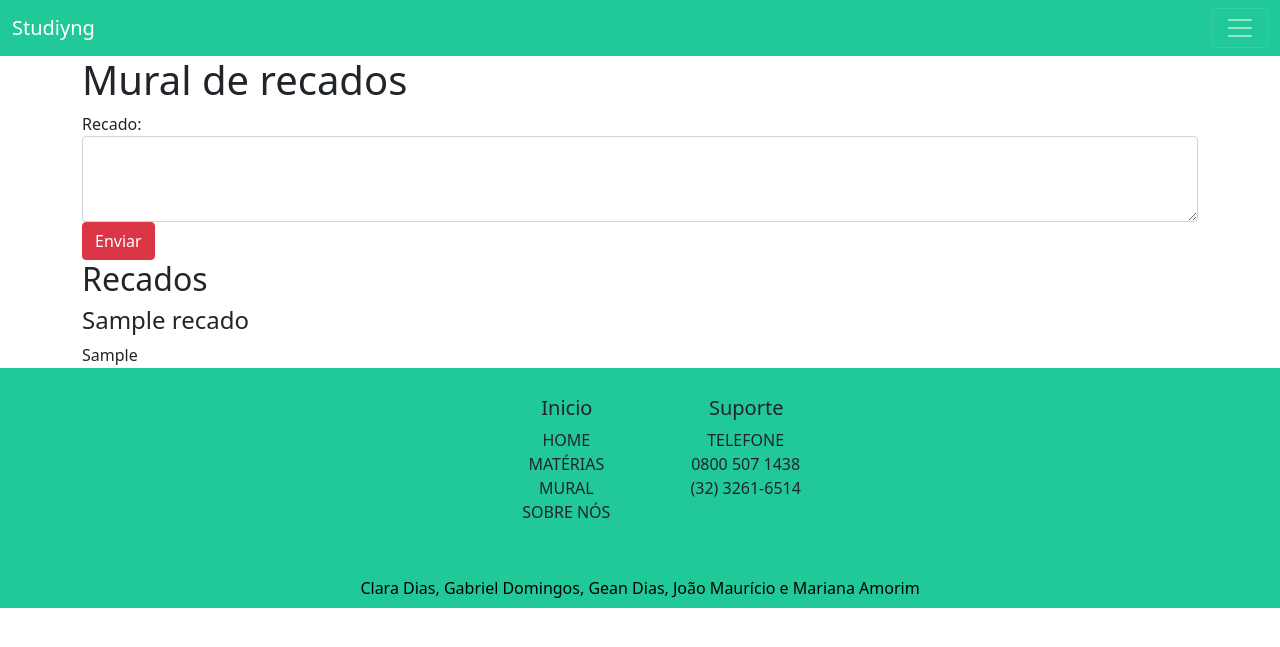
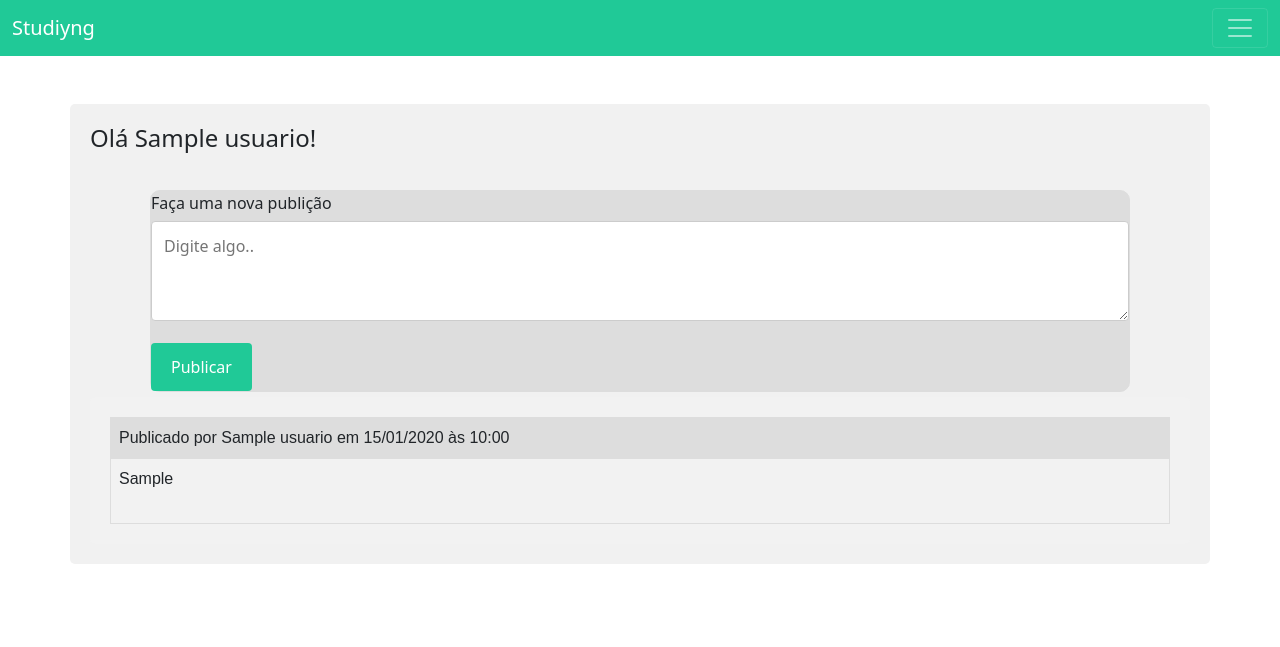
Before and after one commit to 03GB/Plataforma-de-ensino, a PHP site: page /visao/mural.php in a window 1280 px wide. Shown: the top 647 px of the page. Run offline with PHP 8.4, Linux system fonts and the light colour scheme; the visitor is signed in with stand-in values (Sample User, id 1); tables that the repository leaves empty or names only in its code hold one stand-in row (values such as "Sample post").

Commit message:
Versão 6 - Mural de postagens desenvolvido.

```diff
--- /dev/null
+++ b/css/estilo_mural.css
@@ -0,0 +1,215 @@
+input[type=text], textarea {
+    width: 100%;
+    padding: 12px;
+    border: 1px solid #ccc;
+    border-radius: 4px;
+    box-sizing: border-box;
+    margin-top: 6px;
+    margin-bottom: 16px;
+    resize: vertical;
+}
+
+input[type=submit] {
+    background-color: #20c997;
+    color: white;
+    padding: 12px 20px;
+    border: none;
+    border-radius: 4px;
+    cursor: pointer;
+}
+
+input[type=submit]:hover {
+    background-color: #FA8072;
+}
+
+.container {
+    border-radius: 5px;
+    background-color: #f2f2f2;
+    padding: 20px;
+}
+
+table {
+	background-color: #dddddd;
+    font-family: arial, sans-serif;
+    border-collapse: collapse;
+    width: 100%;
+}
+
+td, th {
+    border: 1px solid #dddddd;
+    text-align: left;
+    padding: 8px;
+}
+
+tr:nth-child(even) {
+    background-color: #f2f2f2;
+}
+
+#post-principal-div {
+    width: 70%;
+    float: center;
+    margin: 0 auto;
+}
+
+#post-principal {
+    height: 75px;
+    background: #dddddd;
+    border-radius: 10px;
+    border: 1px solid #dddddd;
+    margin: 5px;
+}
+
+#comentarios-div {
+    width: 90%;
+    float: center;
+    margin: 0 auto;
+}
+
+#comentarios {
+
+    background: #dddddd;
+    border-radius: 10px;
+    border: 1px solid #dddddd;
+    margin: 5px;
+}
+
+#caixa-div {
+    width: 90%;
+    float: center;
+    margin: 0 auto;
+}
+
+#caixa {
+
+    background: #dddddd;
+    border-radius: 10px;
+    border: 1px solid #dddddd;
+    margin: 5px;
+}
+
+span.cad {
+    float: right;
+    padding-top: 0px;
+}
+
+span.titulo{
+    float: center;
+    padding-top: 0px;
+	padding-left: 40%;
+}
+
+
+/* Change styles for span and cancel button on extra small screens */
+@media screen and (max-width: 300px) {
+    span.cad {
+       display: block;
+       float: none;
+    }
+	span.titulo {
+       display: block;
+       float: none;
+    }
+    .cancelbtn {
+       width: 100%;
+    }
+}
+.center {
+    text-align: center;
+}
+
+.pagination {
+    display: inline-block;
+}
+
+.pagination a {
+    color: black;
+    float: left;
+    padding: 8px 16px;
+    text-decoration: none;
+    transition: background-color .3s;
+    border: 1px solid #C0C0C0;
+}
+
+.pagination a.active {
+    background-color: #20c997;
+    color: white;
+    border: 1px solid #20c997;
+}
+
+.pagination a:hover:not(.active) {background-color: #C0C0C0;}
+
+.button {
+    background-color: #20c997;
+	border: none;
+    color: white;
+	text-align: center;
+    text-decoration: none;
+    display: inline-block;
+    font-size: 16px;
+    margin: 4px 2px;
+    cursor: pointer;
+}
+
+/* The Modal (background) */
+.modal {
+    display: none; /* Hidden by default */
+    position: fixed; /* Stay in place */
+    z-index: 1; /* Sit on top */
+    padding-top: 100px; /* Location of the box */
+    left: 0;
+    top: 0;
+    width: 100%; /* Full width */
+    height: 100%; /* Full height */
+    overflow: auto; /* Enable scroll if needed */
+    background-color: rgb(0,0,0); /* Fallback color */
+    background-color: rgba(0,0,0,0.4); /* Black w/ opacity */
+}
+
+/* Modal Content */
+.modal-content {
+    position: relative;
+    background-color: #fefefe;
+    margin: auto;
+    padding: 0;
+    border: 1px solid #888;
+    width: 80%;
+    box-shadow: 0 4px 8px 0 rgba(0,0,0,0.2),0 6px 20px 0 rgba(0,0,0,0.19);
+    -webkit-animation-name: animatetop;
+    -webkit-animation-duration: 0.4s;
+    animation-name: animatetop;
+    animation-duration: 0.4s
+}
+
+/* Add Animation */
+@-webkit-keyframes animatetop {
+    from {top:-300px; opacity:0}
+    to {top:0; opacity:1}
+}
+
+@keyframes animatetop {
+    from {top:-300px; opacity:0}
+    to {top:0; opacity:1}
+}
+
+/* The Close Button */
+.close {
+    color: white;
+    float: right;
+    font-size: 28px;
+    font-weight: bold;
+}
+
+.close:hover,
+.close:focus {
+    color: #000;
+    text-decoration: none;
+    cursor: pointer;
+}
+
+.modal-header {
+    padding: 2px 16px;
+    background-color: #20c997;
+    color: white;
+}
+
+.modal-body {padding: 2px 16px;}
--- a/visao/mural.php
+++ b/visao/mural.php
@@ -1,71 +1,130 @@
 <?php
-	include('../extensao/header.php');
-	include_once('../_db/Configuracao.inc.php');
-	// inicializa a sessão
+
+include("../extensao/header.php");
+
 session_start();
-
-// verifica se o usuário está logado, se não estiver redireciona para a página de login
 if(!isset($_SESSION["loggedin"]) || $_SESSION["loggedin"] !== true){
     header("location: login.php");
     exit;
 }
+
 ?>
+
 <!DOCTYPE html>
 <html lang="pt-br">
 <head>
-		<meta charset="utf-8">
-		<meta http-equiv="X-UA-Compatible" content="IE=edge">
-		<meta name="viewport" content="width=device-width, initial-scale=1">
-		<link href="../css/estilo.css" rel="stylesheet">
-		<title>Mural de Recados</title>
+	<meta charset="UTF-8">
+	<meta name="viewport" content="width=device-width, initial-scale=1.0">
+	<link rel="stylesheet" href="../css/estilo_mural.css">
+	<title>Mural de postagens</title>
 </head>
 <body>
+<br><br>
+<div class="container" style="background-color:#f1f1f1">
+</body>
+</html>
+
+
 <?php
 
-					if(isset($_POST['recado'])){
-						$recado = $_POST['recado'];
-						$result_recado = "INSERT INTO recados (recado, created) VALUES ('$recado', NOW())";
-						$resultado_recados= mysqli_query($link, $result_recado);
-						//Enviar e-mail
+$servername = "localhost"; //*** dados para acesso local
+$username = "root";
+$password = "";
+$dbname = "registro";
+
+// Estabelecendo conexão com OO
+$conn = new mysqli($servername, $username, $password, $dbname);
+// Confere sucesso da conexão
+if ($conn->connect_error) {
+    die("Problemas ao conectar: " . $conn->connect_error);
 }
+
+//verifica a página atual caso seja informada na URL, senão atribui como 1ª página
+    $pagina = (isset($_GET['pagina']))? $_GET['pagina'] : 1;
+
+//***** sql para buscar qual user ta logado
+if (!isset($_POST["nome"]))
+{
+	$sql = "SELECT `id`, `nome` FROM `usuarios`
+		WHERE id = ".$_SESSION['id'];
+}else
+{
+	$sql = "SELECT `id`, `nome`, `senha` FROM `usuarios`
+			WHERE nome = '".$_POST["nome"]."' AND senha = '".$_POST["password"]."'";
+}
+
+$result = $conn->query($sql);
+
+if ($result->num_rows > 0) {
+    // Resultado
+    while($row = $result->fetch_assoc()) {
+		$_SESSION['id'] = $row["id"];
+
+		echo "<h4> Olá ".$row["nome"]."!</h4>";
+    }
+
+	echo "<br>";
+	echo "	<div id=\"caixa-div\">
+			<div id=\"caixa\">
+				  <form action=\"publicar.php\" method=\"post\">
+
+					<label for=\"lblpublicacao\">Faça uma nova publi&ccedil&atildeo</label>
+					<textarea id=\"publicacao\" name=\"publicacao\" placeholder=\"Digite algo..\" style=\"height:100px\" required></textarea>
+
+					<input type=\"submit\" value=\"Publicar\">
+				  </form>
+			</div>
+			</div>";
+
+	//*************** INICIO DA listagem de todos os posts ***********
+	$sql = "SELECT post.id_P,post.publicacao,post.reg_date,usuarios.nome FROM post,usuarios
+		WHERE post.id_U = usuarios.id order by reg_date DESC";
+
+	$result = $conn->query($sql);
+	//conta o total de posts feitos
+    $total = $result->num_rows;
+	//calcula o número de páginas arredondando o resultado para cima ---- no maximo 10 posts por pagina
+    $numPaginas = ceil($total/10);
+	//variavel para calcular o início da visualização com base na página atual
+    $inicio = (10*$pagina)-10;
+
+    //seleciona os itens por página
+
+    $sql = "SELECT post.id_P,post.publicacao,DATE_FORMAT(post.reg_date, \"%d/%m/%Y às %H:%i\") as reg_date,usuarios.nome FROM post,usuarios
+			WHERE post.id_U = usuarios.id  order by reg_date DESC limit ".$inicio.",10";
+
+
+    $result = $conn->query($sql);
+
+		if ($result->num_rows > 0) {
+			// Resultado dos posts feito por todos usuários com cadastro
+			echo "<div class=\"container\">
+					<table> ";
+			while($row = $result->fetch_assoc()) {
+				echo "
+					  <tr>
+						<td>Publicado por ". $row["nome"]." em ".$row["reg_date"]."</td>
+					  </tr>
+					  <tr>
+						<td><form action=\"\" method=\"post\">
+							<input type=\"hidden\" name=\"postID\" value=".$row["id_P"]." />
+							". $row["publicacao"]."
+							<br><br>
+							</form>
+						</td>
+					  </tr>";
+			}
+		} else {
+			echo "Nenhuma publi&ccedil&atildeo feita. ";
+		}
+//**************************************************************************
+} else {
+	echo "Desculpe mas o usuário ou a senha não foram encontrados.<br>Deseja se <a href=\"cadastro.html\">cadastrar</a> ou voltar para a tela de <a href=\"index.html\">login</a>?";
+}
+$conn->close();
 ?>
-		<div class="container theme-showcase" role="main">
-			<div class="page-header">
-				<h1>Mural de recados</h1>
-				<form action="" method="POST">
 
-					<div class="form-group">
-						<label for="exampleInputEmail1">Recado:</label>
-						<textarea  name="recado" class="form-control" rows="3"></textarea>
   </div>
-					<input type="submit" class="btn btn-danger" value="Enviar">
-				</form>
-
-				<h2>Recados</h2>
-				<?php
-					$result_recado_bd = "SELECT * FROM recados";
-					$resultado_recado_bd = mysqli_query($link, $result_recado_bd);
-					if(mysqli_num_rows($resultado_recado_bd) <= 0 ){
-						echo "Nenhum recado...";
-					}else{
-						while($rows = mysqli_fetch_assoc($resultado_recado_bd)){
-							?>
-							<div class="media">
-								<div class="media-body">
-									<h4 class="media-heading"><?php echo $rows['nome']; ?></h4>
-									<?php echo $rows['recado']; ?>
-								</div>
-							</div>
-							<?php
-						}
-					}
-				?>
-			</div>
-		</div>
-
-<?php
-include ('../extensao/footer.php');
-?>
 
 </body>
 </html>
```
Also changed, not shown: estilo.css (added, +215 -0 lines), visao/publicar.php (added, +37 -0 lines), extensao/header.php (line endings or trailing spaces). Lines whose indentation alone changed are shown as unchanged.
